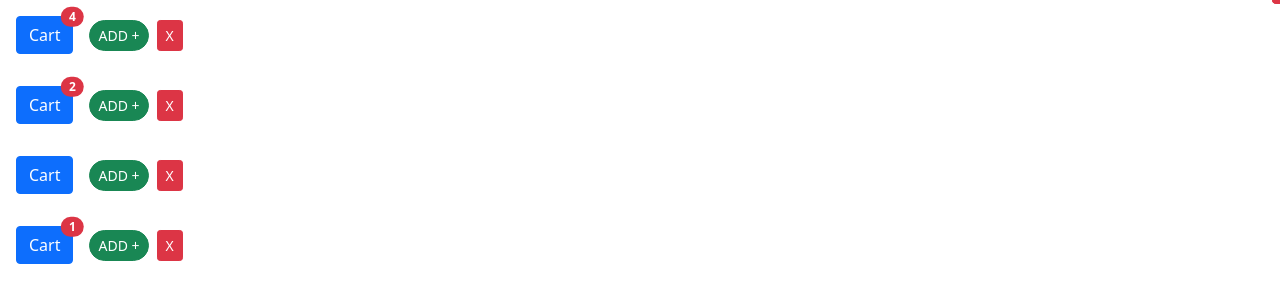
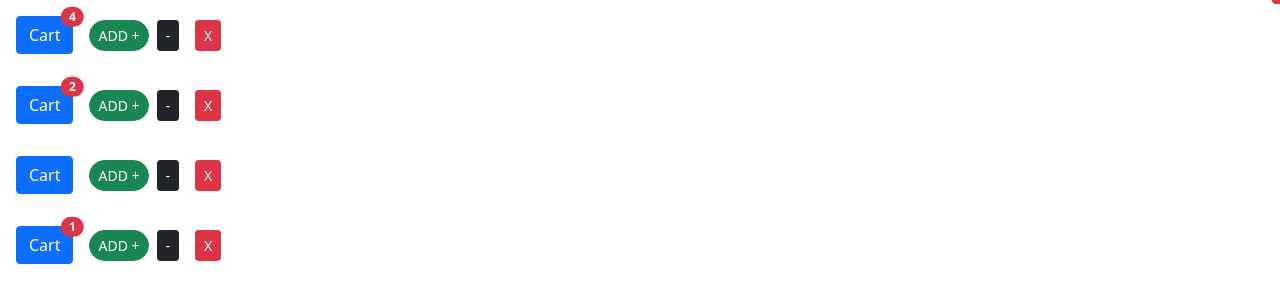
Before and after one commit to chandan0-1/dummy-cart-app, a React (Create React App) app: page / in a window 1280 px wide. Shown: the top 302 px of the page. Built offline with nearby package versions, Linux system fonts and the light colour scheme.

Commit message:
added reduce quantity button

```diff
--- a/src/components/counter.jsx
+++ b/src/components/counter.jsx
@@ -9,6 +9,11 @@ class Counter extends Component {
     handleIncremet = () =>{
         // this.setState({count: this.state.count + 1})
         this.setState({value : this.state.value + 1})
+    }
+    handleDecrement = () =>{
+        if (this.state.value > 0){
+            this.setState({ value : this.state.value - 1})
+        }
     }
 
 
@@ -27,6 +32,7 @@ class Counter extends Component {
 
                 <span className={this.getBadgeClasses()}>  </span>
                 <button onClick={this.handleIncremet} className='btn btn-success btn-sm rounded-pill'> ADD + </button>
+                <button onClick={this.handleDecrement} className='btn btn-dark btn-sm m-2'> - </button>
                 <button onClick={() => this.props.onDel(this.props.counter.id)} className="btn btn-sm btn-danger m-2 ">X</button>
                 {/* <ul>
                     {this.state.items.map(item => <li key={item}>{item} </li>)}
```
